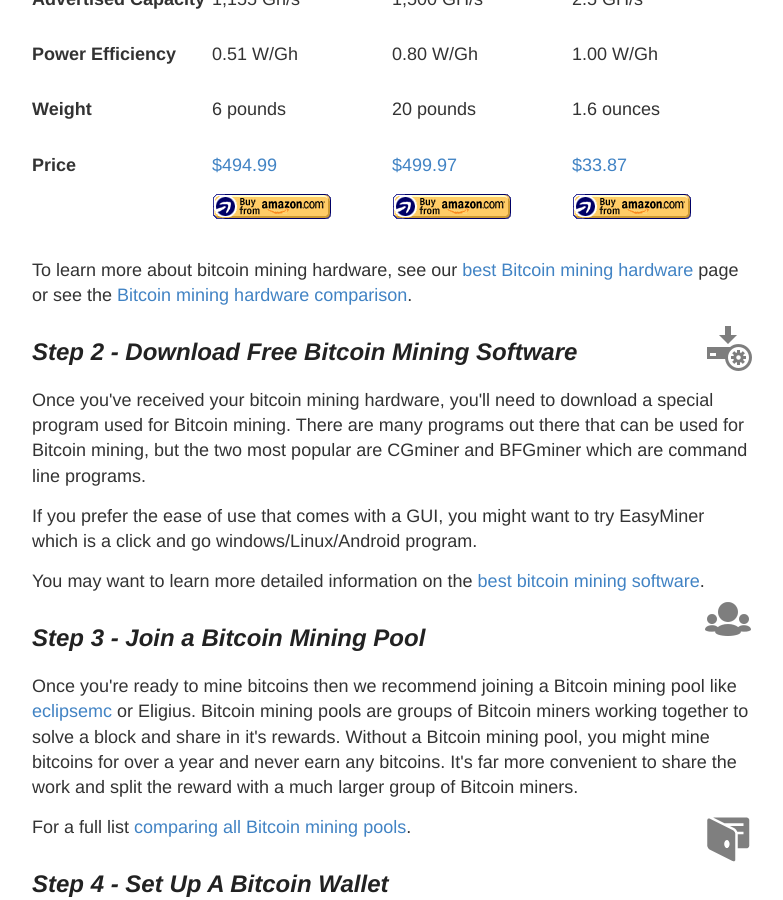
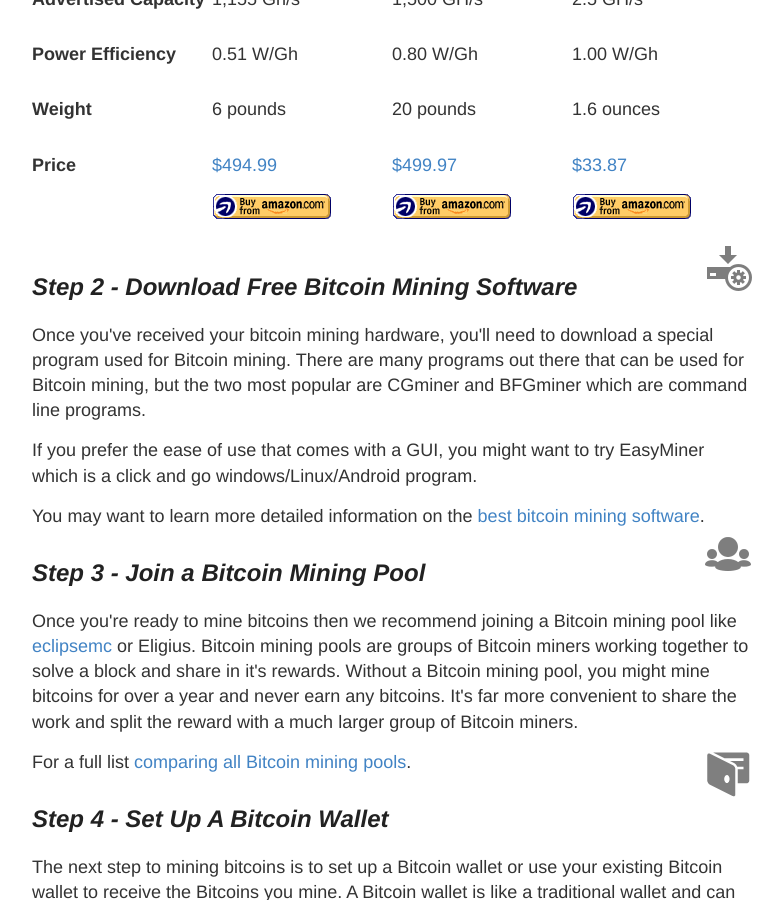
Before and after one commit to vesk4000/bm, a Jekyll site: the page built from getting-started/index.html, in a window 1280 px wide and 900 px high, scrolled down 2160 px. Shown: the whole window, without its empty margins (248-1031 px from the left). Built offline with Jekyll 4.4.1, drawn with Linux system fonts in a browser that asks for light colours; Markdown is read by kramdown in place of the engine named in the settings; a script that is not in the unit is left out.

Commit message:
Formatting

```diff
--- a/getting-started/index.html
+++ b/getting-started/index.html
@@ -18,14 +18,14 @@ You will learn (1) how bitcoin mining works, (2) how to start mining bitcoins, (
 <p>To begin mining bitcoins, you'll need to acquire bitcoin mining hardware. In the early days of bitcoin, it was possible to mine with your computer CPU or high speed video processor card. Today that's no longer possible. Devices based on custom ASIC chips who's performance offers up to 100x the capability of older systems have come to dominate the industry.
 <p>Bitcoin mining with anything less will consume more in electricity than you are likely to earn. It's essential to mine bitcoins with the best bitcoin mining hardware built specifically for that purpose. Several companies such as Avalon offer excellent systems built specifically for bitcoin mining.
 {% include bitcoin-mining-hardware-comparison.html %}
-<p>To learn more about bitcoin mining hardware, see our <a href="http://www.bitcoinmining.com/bitcoin-mining-hardware/">best Bitcoin mining hardware</a> page or see the <a href="https://en.bitcoin.it/wiki/Mining_hardware_comparison">Bitcoin mining hardware comparison</a>.
-{% include ad-page.html %}
+
 <img src="/images/icons/icon-gs-bitcoin-mining-software.png" alt="bitcoin mining software" align="right"><h2><em><b>Step 2</b> - Download Free Bitcoin Mining Software</em></h2>
 <p>Once you've received your bitcoin mining hardware, you'll need to download a special program used for Bitcoin mining. There are many programs out there that can be used for Bitcoin mining, but the two most popular are CGminer and BFGminer which are command line programs.
 <p>If you prefer the ease of use that comes with a GUI, you might want to try EasyMiner which is a click and go windows/Linux/Android program.</p>
 <p>You may want to learn more detailed information on the <a href="http://www.bitcoinmining.com/bitcoin-mining-software/">best bitcoin mining software</a>.
 <img src="/images/icons/icon-gs-bitcoin-mining-pool.png" alt="bitcoin mining pools" align="right"><h2><em><b>Step 3</b> - Join a Bitcoin Mining Pool</em></h2>
 <p>Once you're ready to mine bitcoins then we recommend joining a Bitcoin mining pool like <a href="https://eclipsemc.com/">eclipsemc</a> or Eligius. Bitcoin mining pools are groups of Bitcoin miners working together to solve a block and share in it's rewards. Without a Bitcoin mining pool, you might mine bitcoins for over a year and never earn any bitcoins. It's far more convenient to share the work and split the reward with a much larger group of Bitcoin miners.
+{% include ad-page.html %}
 <p>For a full list <a href="https://en.bitcoin.it/wiki/Comparison_of_mining_pools">comparing all Bitcoin mining pools</a>.
 
 <img src="/images/icons/icon-gs-get-a-bitcoin-wallet.png" alt="bitcoin wallet" align="right"><h2><em><b>Step 4</b> - Set Up A Bitcoin Wallet</em></h2>
```
